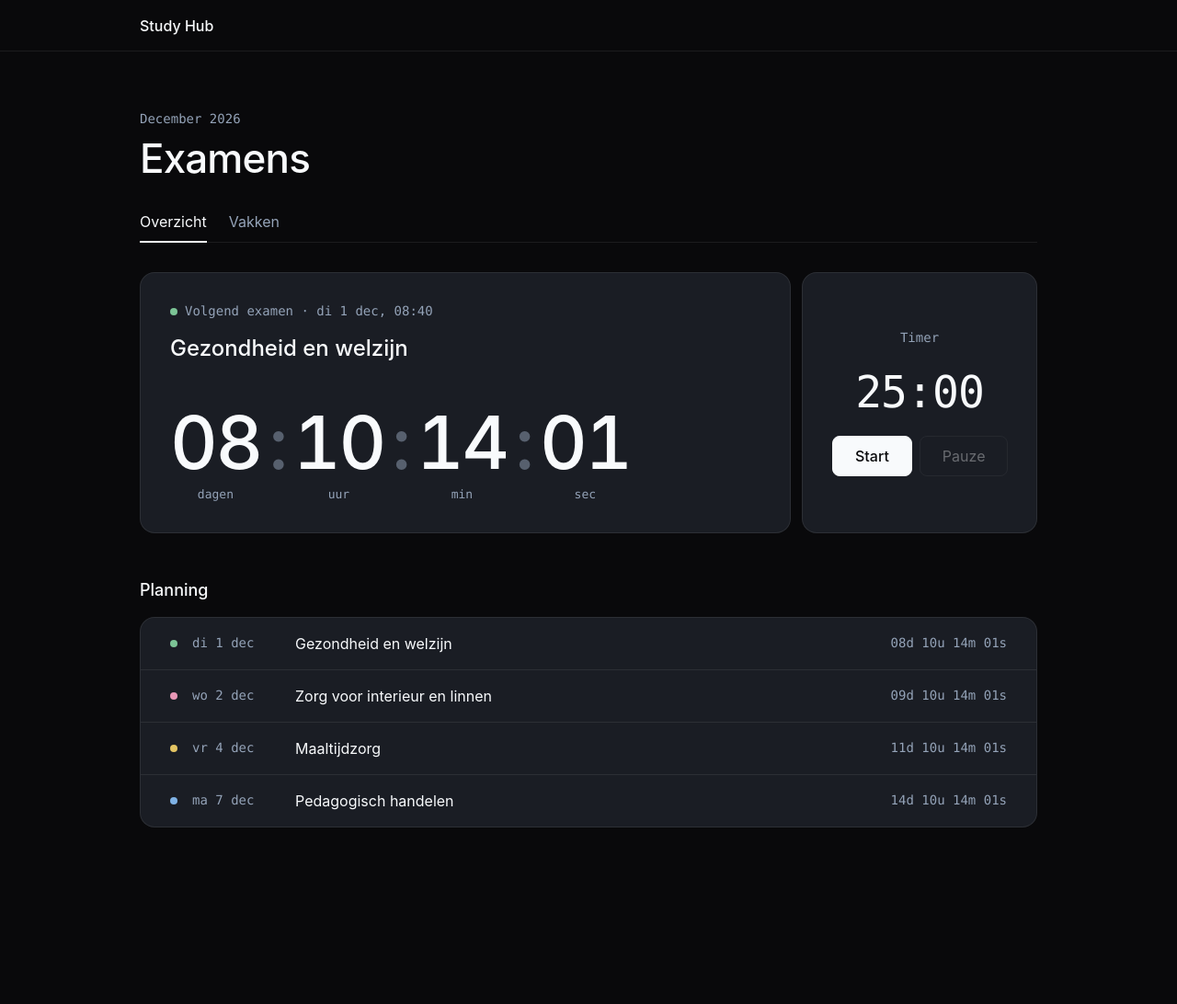
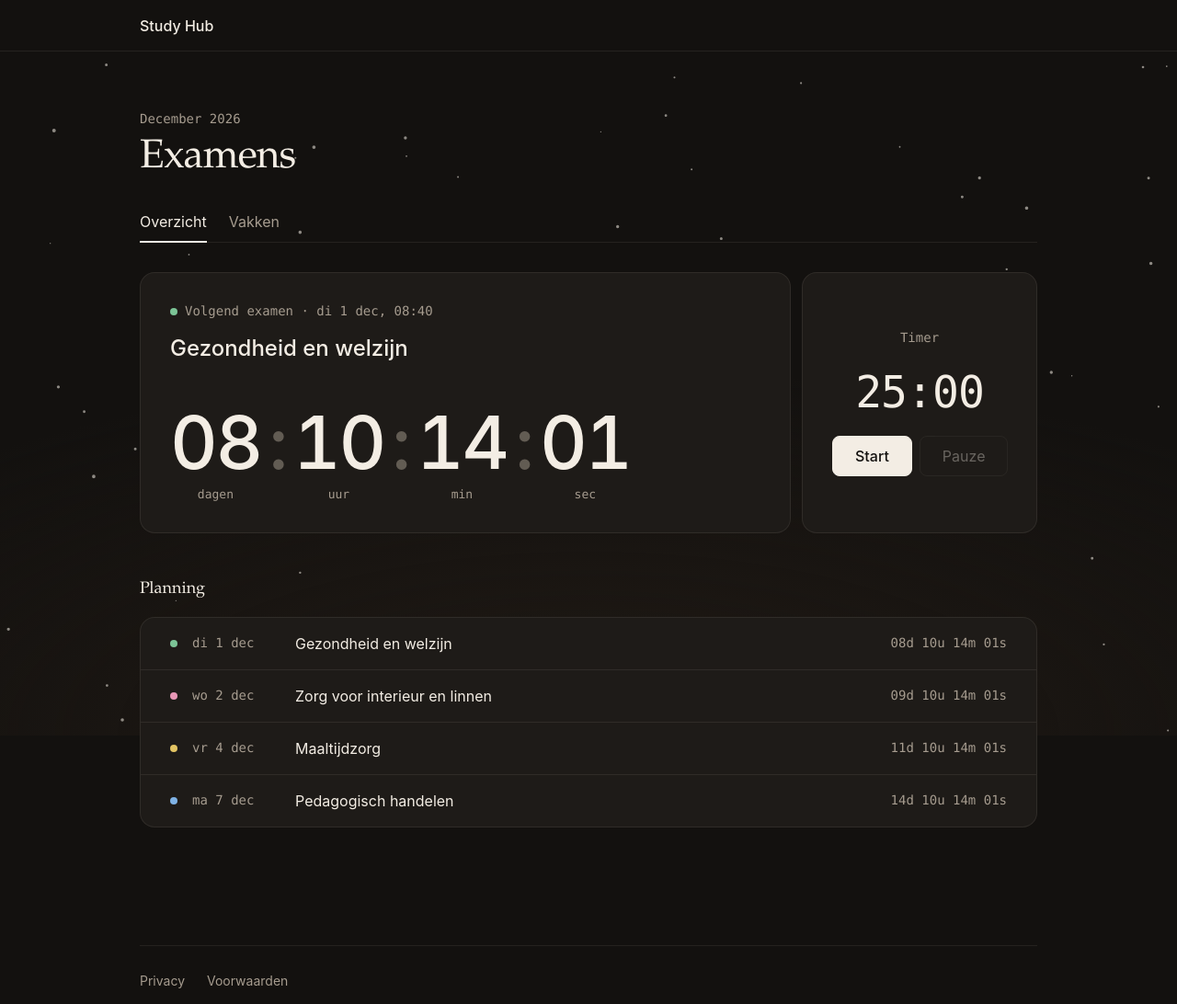
Before and after one commit to Qrdz0/Study-Hub, a plain HTML site: page index.html in a window 1280 px wide. Shown: the whole page at 92% size. Before the commit the page ends 1028 px from the top, so only its background shows below. Drawn offline with Linux system fonts and the light colour scheme.

Commit message:
feat: cozy winter revamp, snow effect, and legal pages
Co-Authored-By: Claude Opus 5.5 <noreply@anthropic.com>

```diff
--- a/index.html
+++ b/index.html
@@ -9,6 +9,7 @@
 <link rel="stylesheet" href="style.css">
 </head>
 <body>
+<canvas id="snow" aria-hidden="true"></canvas>
 <header class="bar"><span class="brand">Study Hub</span></header>
 <main>
   <header>
@@ -67,6 +68,7 @@
     </ul>
   </div>
 </main>
+<footer class="foot"><a href="privacy.html">Privacy</a><a href="terms.html">Voorwaarden</a></footer>
 <script>
 const $ = s => document.querySelector(s);
 
@@ -157,6 +159,46 @@ pause.addEventListener('click', () => {
   left = Math.max(0, end - Date.now());
   stop();
 });
+
+if (!matchMedia('(prefers-reduced-motion: reduce)').matches) {
+  const canvas = $('#snow'), ctx = canvas.getContext('2d');
+  let w, h, last;
+  const size = () => {
+    const r = Math.min(devicePixelRatio, 2);
+    w = innerWidth;
+    h = innerHeight;
+    canvas.width = w * r;
+    canvas.height = h * r;
+    ctx.setTransform(r, 0, 0, r, 0, 0);
+  };
+  size();
+  addEventListener('resize', size);
+  const flakes = Array.from({ length: w < 768 ? 40 : 70 }, () => ({
+    x: Math.random() * w, y: Math.random() * h, r: .6 + Math.random() * 1.4, v: .25 + Math.random() * .45, p: Math.random() * 6.28
+  }));
+  const fall = t => {
+    // speed in px per 60Hz frame, so 120Hz screens don't snow twice as fast
+    const dt = last ? Math.min((t - last) / 16.7, 3) : 1;
+    last = t;
+    ctx.clearRect(0, 0, w, h);
+    ctx.fillStyle = 'rgba(243, 237, 228, .55)';
+    ctx.beginPath();
+    for (const f of flakes) {
+      f.y += f.v * dt;
+      f.p += .012 * dt;
+      if (f.y > h + 4) {
+        f.y = -4;
+        f.x = Math.random() * w;
+      }
+      const x = f.x + Math.sin(f.p) * 14;
+      ctx.moveTo(x + f.r, f.y);
+      ctx.arc(x, f.y, f.r, 0, 6.283);
+    }
+    ctx.fill();
+    requestAnimationFrame(fall);
+  };
+  requestAnimationFrame(fall);
+}
 </script>
 </body>
 </html>
--- a/style.css
+++ b/style.css
@@ -1,12 +1,12 @@
 :root {
-  --bg: #09090b;
-  --surface: #1a1d24;
-  --raised: #22262f;
-  --line: rgb(248 250 252 / .08);
-  --line-2: rgb(248 250 252 / .14);
-  --text: #f8fafc;
-  --text-2: #cbd5e1;
-  --muted: #94a3b8;
+  --bg: #13110f;
+  --surface: #1e1b18;
+  --raised: #292521;
+  --line: rgb(245 238 228 / .08);
+  --line-2: rgb(245 238 228 / .14);
+  --text: #f3ede4;
+  --text-2: #d4cbbe;
+  --muted: #a69c8f;
   --green: #7cc496;
   --pink: #e897b6;
   --yellow: #e3c463;
@@ -32,12 +32,13 @@
 }
 
 * { box-sizing: border-box; margin: 0; }
-body { background: var(--bg); color: var(--text); font: 400 1rem/1.5 var(--sans); -webkit-font-smoothing: antialiased; }
+body { min-height: 100vh; background: radial-gradient(80% 50% at 50% 100%, #1f1914, transparent) fixed var(--bg); color: var(--text); font: 400 1rem/1.5 var(--sans); -webkit-font-smoothing: antialiased; }
 main { width: min(100% - 2 * var(--gutter), 976px); margin-inline: auto; padding-block: var(--s6) var(--s8); }
 a { color: inherit; text-decoration: none; }
 button { font: inherit; color: inherit; cursor: pointer; }
 :focus-visible { outline: 2px solid var(--text); outline-offset: 2px; }
 ol, ul { list-style: none; padding: 0; }
+h1, h2 { font-family: var(--serif); }
 h1 { font-size: clamp(2rem, 6vw, 2.75rem); font-weight: 500; line-height: 1.1; letter-spacing: -.02em; }
 h2 { font-size: 1.125rem; font-weight: 500; margin-bottom: var(--s4); }
 section { margin-top: var(--s7); }
@@ -63,7 +64,7 @@ svg { width: 18px; height: 18px; fill: none; stroke: currentColor; stroke-width:
 
 .bar { position: sticky; top: 0; z-index: 2; display: flex; align-items: center; gap: var(--s4); min-height: 56px; padding-inline: max(var(--gutter), 50% - 488px); background: var(--bg); border-bottom: 1px solid var(--line); }
 .brand { font-weight: 500; }
-.bar h1 { min-width: 0; font-size: 1rem; letter-spacing: 0; white-space: nowrap; overflow: hidden; text-overflow: ellipsis; }
+.bar h1 { min-width: 0; font: 500 1rem/1.5 var(--sans); letter-spacing: 0; white-space: nowrap; overflow: hidden; text-overflow: ellipsis; }
 .back { display: inline-flex; align-items: center; gap: var(--s1); min-height: 44px; padding-right: var(--s4); border-right: 1px solid var(--line); color: var(--text-2); transition: color .15s var(--ease); }
 .back:hover { color: var(--text); }
 
@@ -169,3 +170,14 @@ body:not([data-mode="quiz"]) #show { display: none; }
 }
 
 [hidden] { display: none; }
+
+#snow { position: fixed; inset: 0; z-index: -1; width: 100%; height: 100%; pointer-events: none; }
+.foot { display: flex; gap: var(--s5); width: min(100% - 2 * var(--gutter), 976px); margin-inline: auto; padding-block: var(--s4) var(--s6); border-top: 1px solid var(--line); }
+.foot a { display: inline-flex; align-items: center; min-height: 44px; color: var(--muted); font-size: .875rem; transition: color .2s var(--ease); }
+.foot a:hover { color: var(--text); }
+.prose { max-width: 68ch; color: var(--text-2); }
+.prose h2 { margin: var(--s6) 0 var(--s2); color: var(--text); }
+.prose p + p { margin-top: var(--s3); }
+.prose a { text-decoration: underline; text-decoration-color: var(--line-2); text-underline-offset: 3px; }
+.prose a:hover { text-decoration-color: currentColor; }
+.foot [aria-current="page"] { color: var(--text-2); }
```
Also changed, not shown: gezondheid.html (+1 -0 lines), interieur.html (+1 -0 lines), maaltijdzorg.html (+1 -0 lines), pedagogisch.html (+1 -0 lines), privacy.html (added, +34 -0 lines), terms.html (added, +30 -0 lines), wiskunde-wetenschappen.html (+1 -0 lines).
